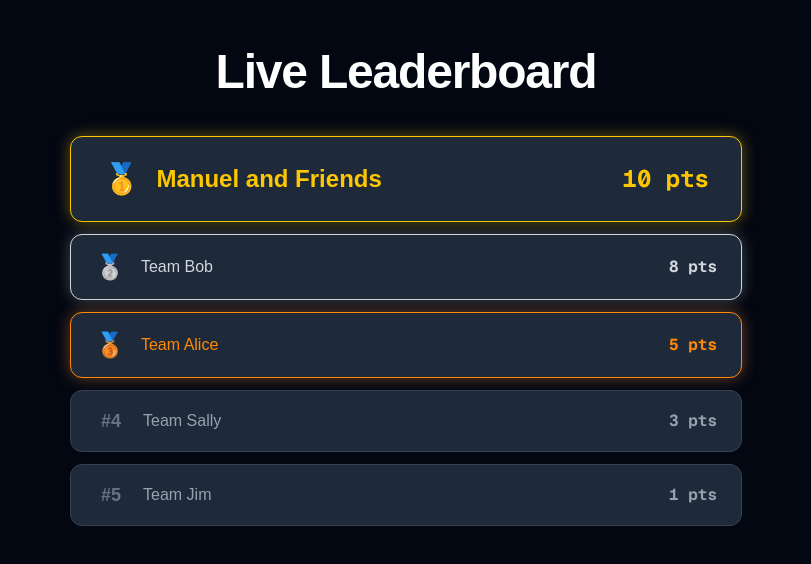
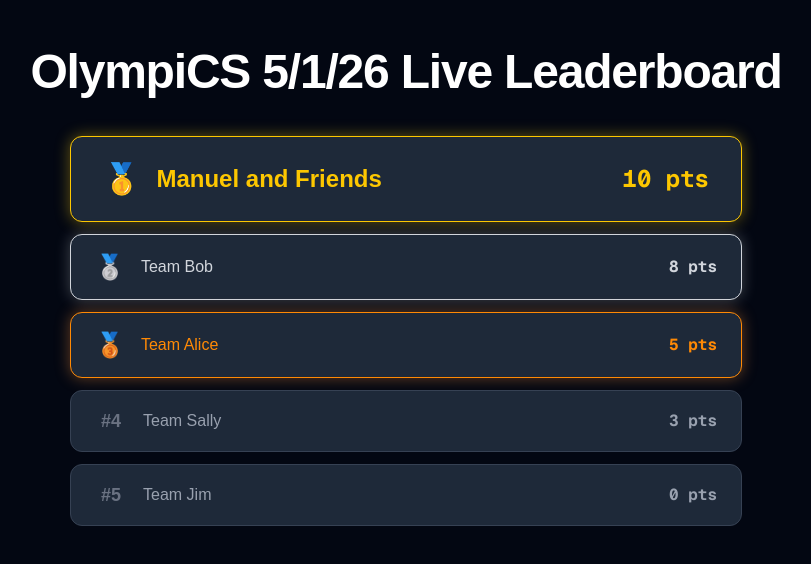
Before and after one commit to ACM-Hopkins/OlympiCS-Website, a Next.js app in the folder olympics-website/: page /scoreboard in a window 1280 px wide. Shown: the top 564 px of the page, without its empty margins (234-1045 px from the left). Built offline with nearby package versions, Linux system fonts and the light colour scheme.

Commit message:
fixed the specifics of handling no scores yet and no teams yet edge cases

```diff
--- a/olympics-website/app/scoreboard/page.tsx
+++ b/olympics-website/app/scoreboard/page.tsx
@@ -9,9 +9,20 @@ const placeholderTeams: Team[] = [
   { id: 2, name: "Team Bob", score: 8 },
   { id: 3, name: "Team Alice", score: 5 },
   { id: 4, name: "Team Sally", score: 3 },
-  { id: 5, name: "Team Jim", score: 1 },
+  { id: 5, name: "Team Jim", score: 0 },
 ];
+// Put this above TeamRow
+interface EmptyStateProps {
+  message: string;
+}
 
+function EmptyState({ message }: EmptyStateProps) {
+  return (
+    <div className="text-center py-20 text-gray-500">
+      <p className="text-xl font-medium">{message}</p>
+    </div>
+  );
+}
 interface TeamRowProps {
   team: Team;
   rank: number | null;
@@ -43,6 +54,9 @@ function TeamRow({ team, rank }: TeamRowProps) {
     3: "🥉",
   };
 
+  const hasTeams = placeholderTeams.length > 0;
+  const hasScores = placeholderTeams.some((t) => t.score > 0);
+  //if null (all teams have 0 points at the start of the game) make the text darker and less strong. Otherwise handle normally
   const textColor = rank ? medalText[rank] ?? "text-gray-400" : "text-gray-600";
   const borderColor = rank
     ? medalBorder[rank] ?? "border-gray-700"
@@ -94,33 +108,38 @@ function TeamRow({ team, rank }: TeamRowProps) {
 }
 
 export default function ScoreboardPage() {
-  //make sure the teams are in order of rank
+  //Calculate rank and make sure the teams are in order of rank
   const sortedTeams = [...placeholderTeams].sort((a, b) => b.score - a.score);
-  // Calculate real ranks accounting for ties
   const teamsWithRank = sortedTeams.map((team, index, array) => {
-    // Edge case: score is 0, no rank
-    if (team.score === 0) return { ...team, rank: null };
-
-    // Find how many teams above this one have a higher score
-    // That determines the true rank
+    //calculate the score
     const rank = array.findIndex((t) => t.score === team.score) + 1;
-
     return { ...team, rank };
   });
-
+  const hasTeams = placeholderTeams.length > 0;
+  const hasScores = placeholderTeams.some((t) => t.score > 0);
   return (
     <main className="min-h-screen bg-gray-950 text-white px-4 py-12">
       {/* Header */}
       <header className="text-center mb-10">
-        <h1 className="text-5xl font-black tracking-tight">Live Leaderboard</h1>
+        <h1 className="text-5xl font-black tracking-tight">
+          OlympiCS 5/1/26 Live Leaderboard
+        </h1>
       </header>
 
       {/* Leaderboard */}
-      <section className="text-2xl text-center max-w-2xl mx-auto flex flex-col gap-3">
-        {teamsWithRank.map((team) => (
-          <TeamRow key={team.id} team={team} rank={team.rank} />
-        ))}
-      </section>
+
+      {/* Handles no scores yet (show "Scoreboard will be available on event day"), no teams accepted yet*/}
+      {!hasTeams ? (
+        <EmptyState message="No teams have been accepted yet." />
+      ) : !hasScores ? (
+        <EmptyState message="Scoreboard will be available on event day." />
+      ) : (
+        <section className="text-2xl text-center max-w-2xl mx-auto flex flex-col gap-3">
+          {teamsWithRank.map((team) => (
+            <TeamRow key={team.id} team={team} rank={team.rank} />
+          ))}
+        </section>
+      )}
     </main>
   );
 }
```
